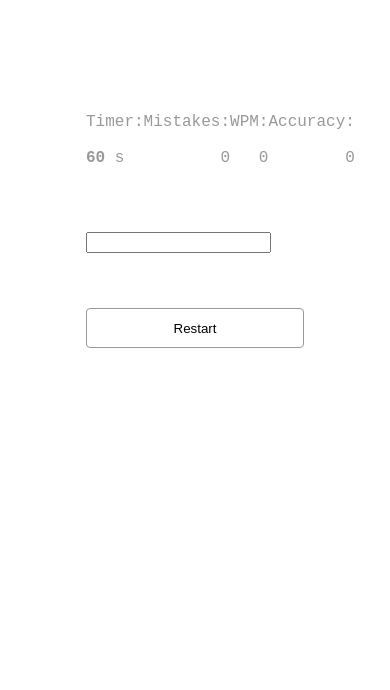
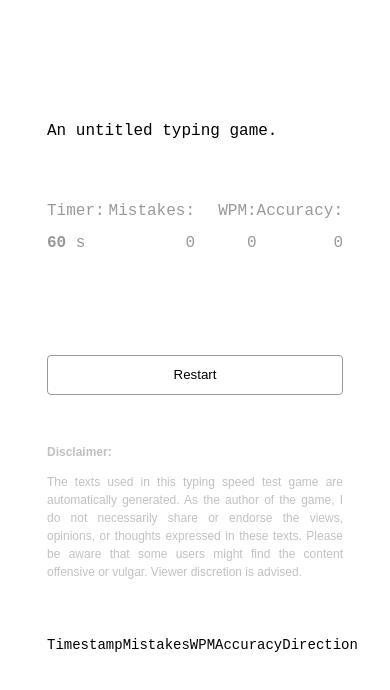
Before and after one commit to domantasdi/typing-speed-test, a website: page index.html in a window 390 px wide. Drawn offline with Linux system fonts and the light colour scheme; no server answers.

Commit message:
Fixes to the timer; implementation of accuracy counter; input field hidden; autocomplete turned off

```diff
--- a/css/styles.css
+++ b/css/styles.css
@@ -4,6 +4,15 @@ body {
     font-size: 18px;
     text-align: justify;
     font-family: monospace;
+}
+
+header {
+    margin-bottom: 48px;
+}
+
+header h1 {
+    font-size: 16px;
+    font-weight: 500;
 }
 
 .stats {
@@ -49,7 +58,8 @@ button {
 }
 
 button:hover {
-    border: 1px solid #b019bb;
+    border: 2px solid #1a1a1a;
+    cursor: pointer;
 }
 
 .correct:not(:first-child) {
@@ -101,8 +111,61 @@ letter {
     }
 }
 
-/* .input-field {
+.input-field {
     z-index: -999;
     position: absolute;
     opacity: 0;
-} */
+}
+
+aside {
+    color: #c1c1c1;
+    margin-top: 48px;
+    font-family: arial;
+    font-size: 12px;
+    line-height: 18px;
+}
+
+@media (max-width: 360px) {
+    body {
+        padding: 96px 10% 48px 10%;
+    }
+}
+
+
+@media (min-width: 361px) and (max-width: 768px) {
+    body {
+        padding: 96px 10% 48px 10%;
+        font-size: 16px;
+    }
+}
+
+@media only screen and (min-width: 769px) and (max-width: 1365px) {
+    body {
+        padding: 96px 12% 48px 12%;
+    }
+}
+
+@media only screen and (min-width: 1366px) and (max-width: 1919px) {
+    body {
+        padding: 96px 20% 48px 20%;
+    }
+}
+
+@media only screen and (min-width: 1920px) {
+    body {
+        padding: 96px 30% 48px 30%;
+    }
+}
+
+.results-grid {
+    margin-top: 48px;
+}
+
+.results-grid .data-grid {
+    display: flex;
+    justify-content: space-between;
+}
+
+.col-timestamp-header, .col-mistakes-header, .col-wpm-header, .col-accuracy-header, .col-direction-header {
+    font-size: 14px;
+}
--- a/index.html
+++ b/index.html
@@ -8,6 +8,10 @@
     <title>Typing test</title>
 </head>
 <body>
+    <header>
+        <h1>An untitled typing game.</h1>
+    </header>
+    <section>
         <div class="stats">
             <ul class="results">
                 <li class="time">
@@ -28,10 +32,23 @@
                 </li>
             </ul>
         </div>
-    <input name="text" type="text" class="input-field">
+        <input autocomplete="off" name="text" type="text" class="input-field">
         <div id="textArea"></div>
         <button onClick="window.location.reload()">Restart</button>
-
+    </section>
+    <aside>
+        <p><strong>Disclaimer:</strong></p>
+        <p>The texts used in this typing speed test game are automatically generated. As the author of the game, I do not necessarily share or endorse the views, opinions, or thoughts expressed in these texts. Please be aware that some users might find the content offensive or vulgar. Viewer discretion is advised.</p>
+    </aside>
+    <section class="results-grid">
+        <div class="data-grid">
+            <div class="col-timestamp-header">Timestamp</div>
+            <div class="col-mistakes-header">Mistakes</div>
+            <div class="col-wpm-header">WPM</div>
+            <div class="col-accuracy-header">Accuracy</div>
+            <div class="col-direction-header">Direction</div>
+        </div>
+    </section>
 
 </body>
 </html>
--- a/src/script.js
+++ b/src/script.js
@@ -3,6 +3,7 @@ const inputField = document.querySelector('.input-field');
 const mistakesField = document.querySelector('.mistakes span');
 const timeField = document.querySelector('.time span b');
 const wpmField = document.querySelector('.wpm span');
+const accuracyField = document.querySelector('.accuracy span');
 
 let timer
 const MAX_TIME = 60;
@@ -15,6 +16,7 @@ let isTyping = false;
 document.addEventListener("DOMContentLoaded", initialize);
 
 async function initialize() {
+    console.log(isTyping);
     if (inputField !== '') {
         clearTextInput();
     }
@@ -45,7 +47,13 @@ function setInitialFocus() {
 function updateStats() {
     const wpm = calculateWPM();
     mistakesField.innerText = mistakes;
-    wpmField.innerText = wpm;
+    if (wpm == Infinity || !wpm) {
+        wpmField.innerText = 0;
+    } else {
+        wpmField.innerText = wpm;
+    }
+    const accuracy = calculateAccuracy();
+    accuracyField.innerText = `${accuracy} %`;
 }
 
 
@@ -59,9 +67,11 @@ function updateTimer() {
 }
 
 
-// function calculateAccuracy() {
-
-// }
+function calculateAccuracy() {
+    let correct = document.querySelectorAll('.correct');
+    let correctCount = correct.length;
+    return Math.round((correctCount / characterIndex) * 100);
+}
 
 
 function calculateWPM() {
@@ -75,27 +85,37 @@ function calculateWPM() {
 function handleTyping() {
     const characters = textArea.querySelectorAll('letter');
 
-    if (!isTyping) {
-        timer = setInterval(updateTimer, 1000);
-        isTyping = true;
-    }
-
     inputField.addEventListener('input', (event) => {
         processInput(event, characters);
     });
 }
 
+function endTyping() {
+    inputField.value = '';
+    clearInterval(timer);
+}
 
 function processInput(event, characters) {
+    calculateAccuracy();
+
+    // Calls the updateTimer function every 1 second
+    if (!isTyping && timeLeft > 0) {
+        timer = setInterval(updateTimer, 1000);
+        isTyping = true;
+    }
+
+    // Declares the character
     const typedChar = event.target.value.split('')[characterIndex];
 
-    if (characterIndex < characters.length && timeLeft > 0) {
-        if (typedChar == null) {
-            handleBackspace(characters);
-        } else {
-            handleCharacterInput(typedChar, characters);
-        }
+    // Handles backspace or other character input
+    if (typedChar == null) {
+        handleBackspace(characters);
     } else {
+        handleCharacterInput(typedChar, characters);
+    }
+
+    // Handles the end of the test, whichever comes first.
+    if (characterIndex >= characters.length || timeLeft <= 0) {
         endTyping();
     }
 }
@@ -144,10 +164,7 @@ function displayText(data) {
         }, 10);
 }
 
-function endTyping() {
-    inputField.value = '';
-    clearInterval(timer);
-}
+
 
 
 function clearTextInput() {
```
Lines whose indentation alone changed are shown as unchanged.
